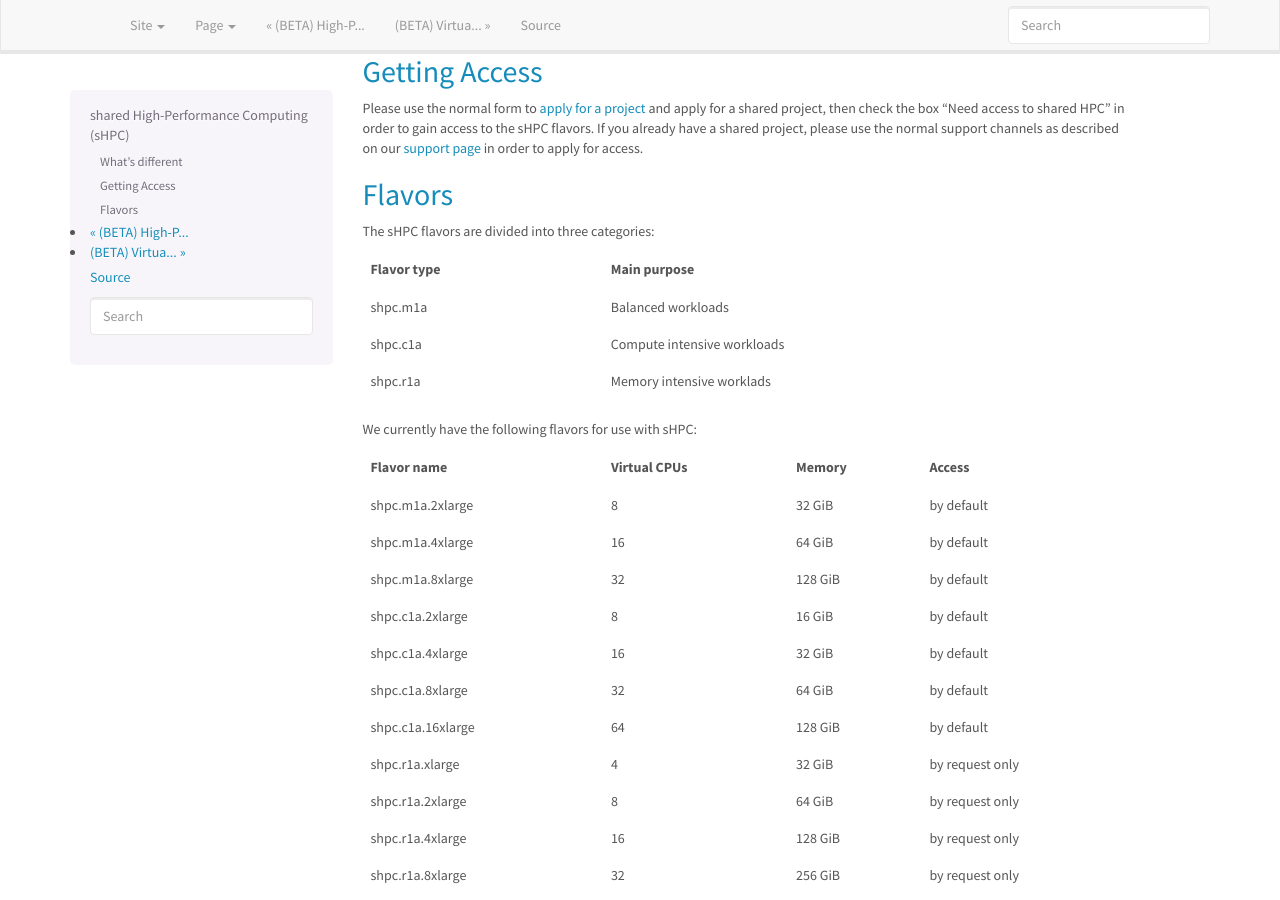
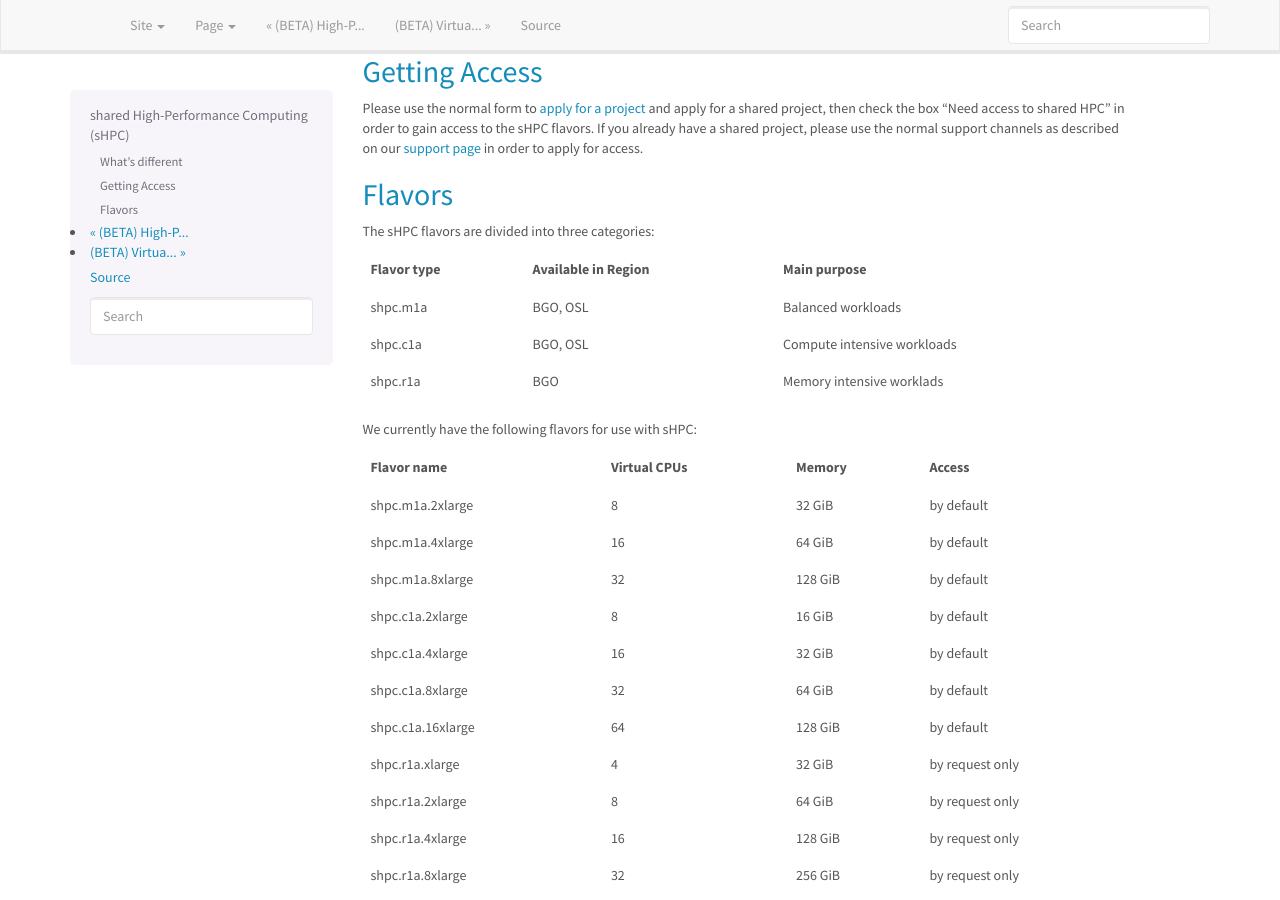
Before and after one commit to norcams/docs-enduser, a Sphinx documentation site: the page built from docs/shpc.rst, in a window 1280 px wide and 900 px high, scrolled down 794 px. Built offline with Sphinx 7.4.7, drawn with Linux system fonts in a browser that asks for light colours.

Commit message:
shpc osl

```diff
--- a/docs/shpc.rst
+++ b/docs/shpc.rst
@@ -75,15 +75,15 @@ Flavors
 
 The sHPC flavors are divided into three categories:
 
-+-------------------+-------------------------------------+
-| Flavor type       | Main purpose                        |
-+===================+=====================================+
-| shpc.m1a          | Balanced workloads                  |
-+-------------------+-------------------------------------+
-| shpc.c1a          | Compute intensive workloads         |
-+-------------------+-------------------------------------+
-| shpc.r1a          | Memory intensive worklads           |
-+-------------------+-------------------------------------+
++-------------------+------------------------------------+-------------------------------------+
+| Flavor type       |Available in Region                 | Main purpose                        |
++===================+====================================+=====================================+
+| shpc.m1a          |BGO, OSL                            | Balanced workloads                  |
++-------------------+------------------------------------+-------------------------------------+
+| shpc.c1a          |BGO, OSL                            | Compute intensive workloads         |
++-------------------+------------------------------------+-------------------------------------+
+| shpc.r1a          |BGO                                 | Memory intensive worklads           |
++-------------------+------------------------------------+-------------------------------------+
 
 
 We currently have the following flavors for use with sHPC:
```
